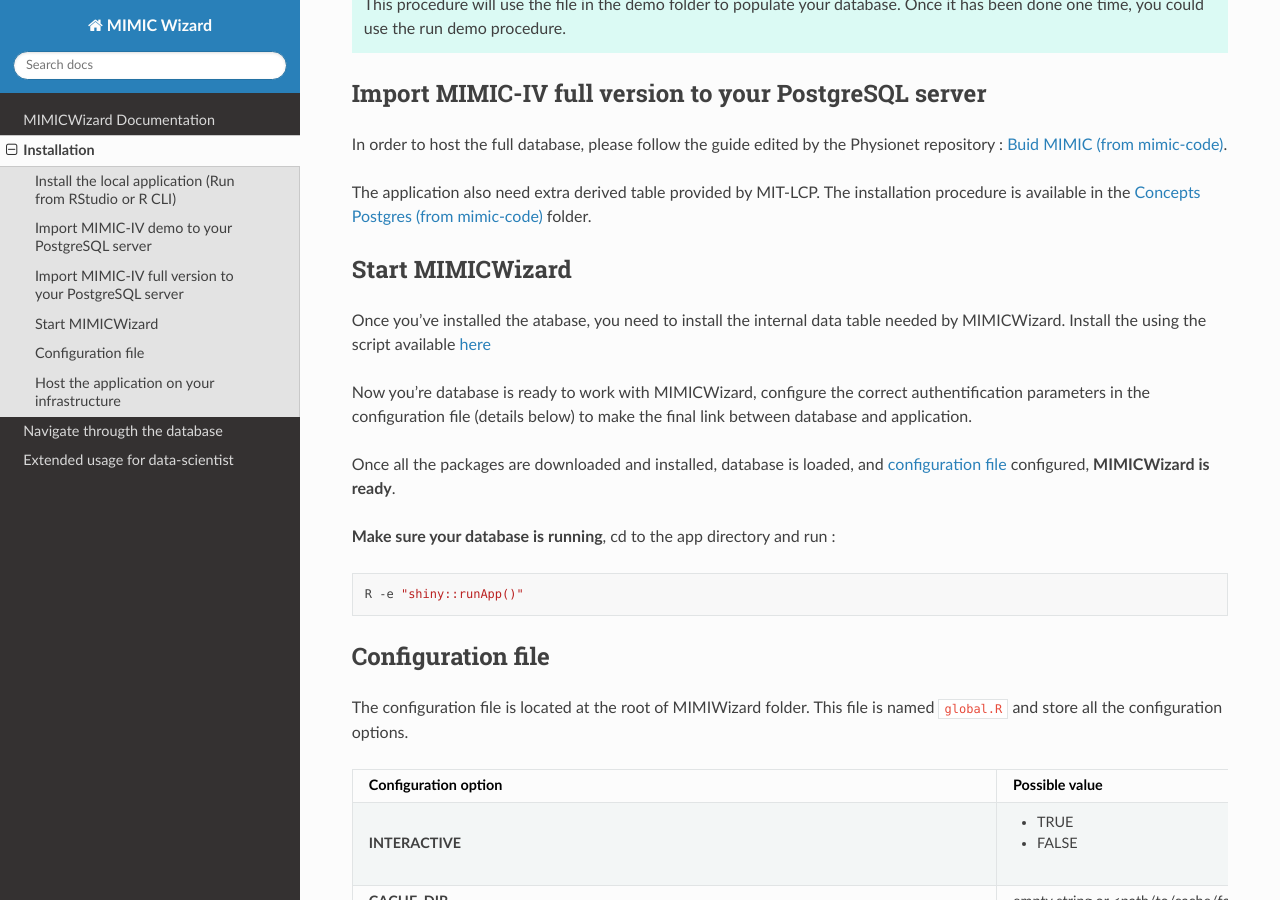
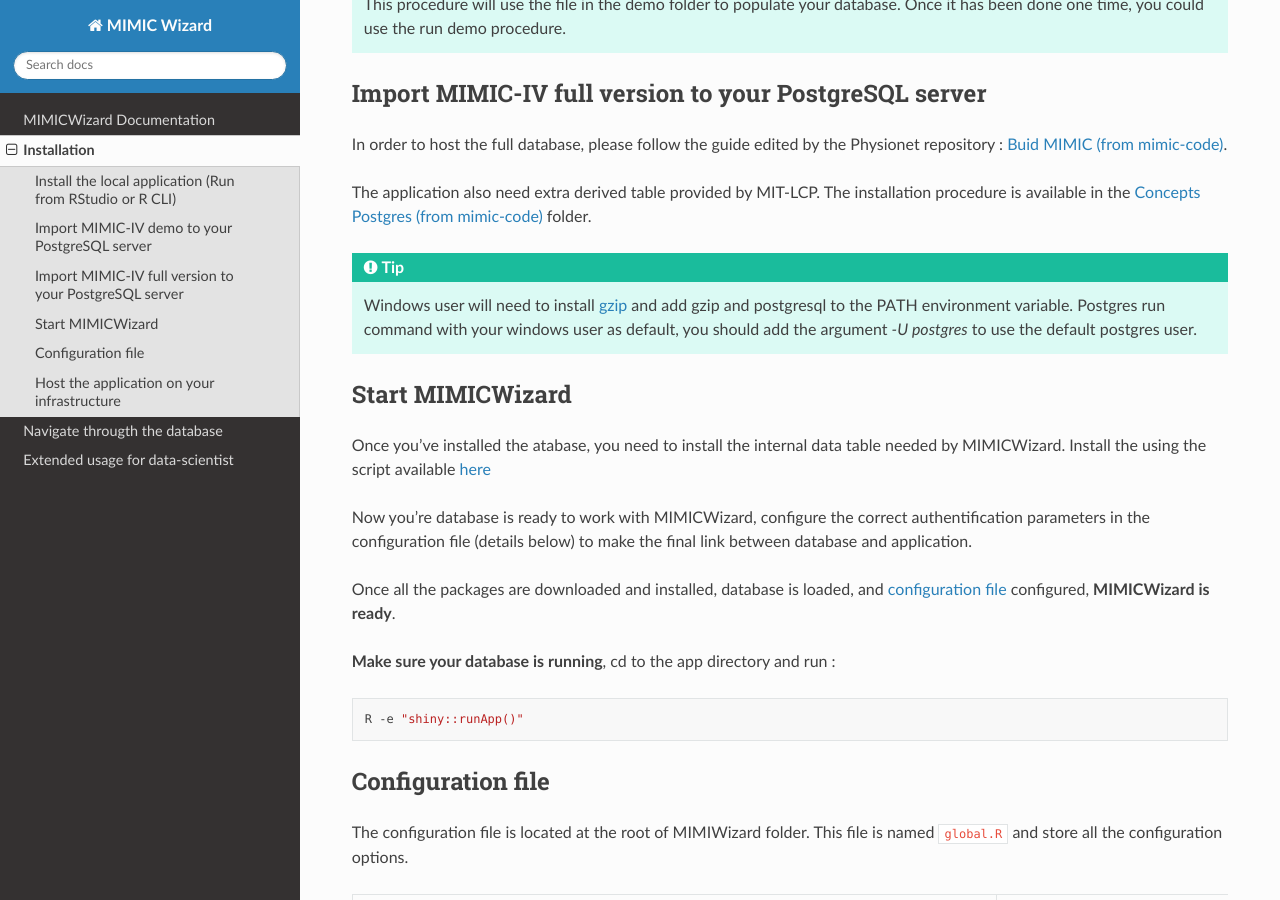
Before and after one commit to LucasDuval/MIMICWizard_Documentation, a Sphinx documentation site: the page built from docs/source/installation.rst, in a window 1280 px wide and 900 px high, scrolled down 1902 px. Built offline with Sphinx 7.4.7 and the Read the Docs theme 3.1.0, drawn with Linux system fonts in a browser that asks for light colours; pages that are not in the unit, such as notebooks, are missing from menus.

Commit message:
task: specify postgres install for windows user

```diff
--- a/docs/source/installation.rst
+++ b/docs/source/installation.rst
@@ -79,7 +79,14 @@
 ******************************************************
 In order to host the full database, please follow the guide edited by the Physionet repository : `Buid MIMIC (from mimic-code) <https://github.com/MIT-LCP/mimic-code/tree/main/mimic-iv/buildmimic/postgres>`_.
 
+
+
 The application also need extra derived table provided by MIT-LCP. The installation procedure is available in the `Concepts Postgres (from mimic-code) <https://github.com/MIT-LCP/mimic-code/tree/main/mimic-iv/concepts_postgres>`_ folder.
+
+.. tip::
+
+   Windows user will need to install `gzip <https://gnuwin32.sourceforge.net/packages/gzip.htm>`_ and add gzip and postgresql to the PATH environment variable.
+   Postgres run command with your windows user as default, you should add the argument `-U postgres` to use the default postgres user.
 
 Start MIMICWizard
 ******************
```
